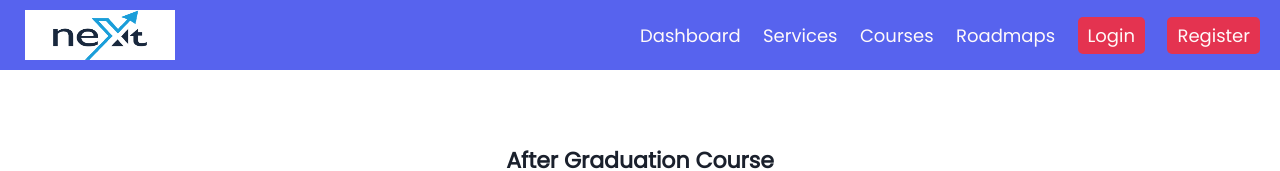
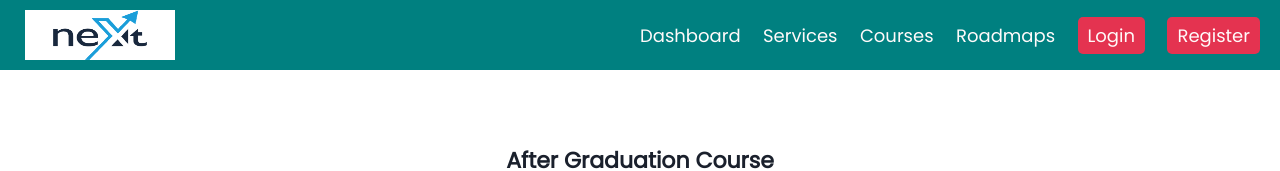
Before and after one commit to vaibhavfirke/unique-titans, a Next.js app in the folder Frontend/: page / in a window 1280 px wide. Shown: the top 171 px of the page. Built offline with nearby package versions, Linux system fonts and the light colour scheme.

Commit message:
logo changed

```diff
--- a/Frontend/src/styles/Footer.module.css
+++ b/Frontend/src/styles/Footer.module.css
@@ -1,5 +1,5 @@
 .footer{
-    background-color: #5763ee;
+    background-color: teal;
     color: white;
     width: 100%;
     text-transform: capitalize;
--- a/Frontend/src/styles/Navbar.module.css
+++ b/Frontend/src/styles/Navbar.module.css
@@ -4,7 +4,7 @@
     display: flex;
     justify-content: space-between;
     align-items: center;
-    background-color: #5763ee;
+    background-color: teal;
 }
 .logo{
     width: 20%;
```
